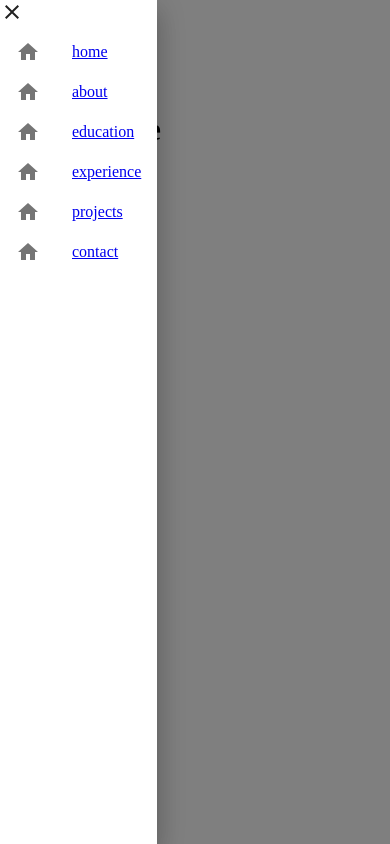
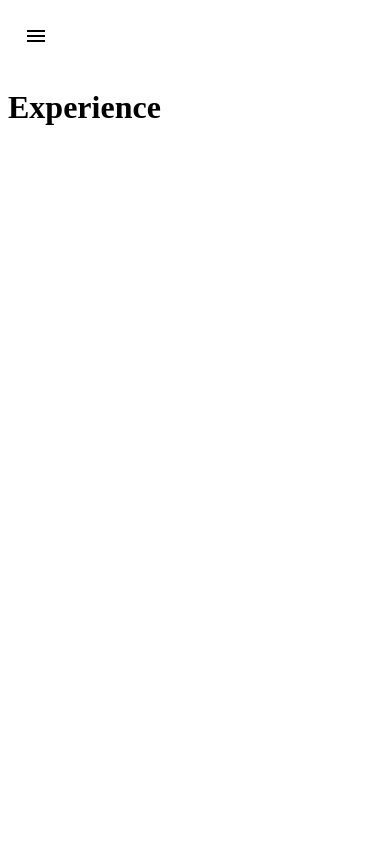
Before and after one commit to muradmalik777/murad, a React (Create React App) app: page /experience in a window 390 px wide. Built offline with nearby package versions, Linux system fonts and the light colour scheme; the HTML template or start-up script is replaced by a standard one.

Commit message:
mobile menu and sidebar designed

```diff
--- a/src/App.js
+++ b/src/App.js
@@ -21,7 +21,7 @@ const App = () => {
     <Router>
       <Grid container className="app">
         <Hidden smUp>
-          <Grid item xs={12}>
+          <Grid item xs={12} p={2}>
               <MobileMenu />
           </Grid>
         </Hidden>
--- a/src/assets/scss/index.scss
+++ b/src/assets/scss/index.scss
@@ -11,11 +11,3 @@ body {
   font-family: 'Roboto-Regular';
   color: #333333;
 }
-.icon{
-  color: #333333;
-  cursor: pointer;
-}
-
-.box{
-  margin: auto;
-}
--- a/src/assets/scss/utils.scss
+++ b/src/assets/scss/utils.scss
@@ -19,6 +19,4 @@
     justify-content: center;
     align-items: center;
 }
-.parent{
-    width: inherit !important;
-}
+ .pointer{cursor: pointer;}
--- a/src/components/MobileMenu/MobileMenu.js
+++ b/src/components/MobileMenu/MobileMenu.js
@@ -1,34 +1,32 @@
 import React, {useState} from 'react';
-import './mobile-menu.scss';
-import {Drawer, List, ListItem, ListItemIcon} from '@material-ui/core';
-import HomeIcon from '@material-ui/icons/Home';
+import './menu.scss';
+import {Box, Drawer, List, ListItem} from '@material-ui/core';
 import {Link} from 'react-router-dom';
 import ClearIcon from '@material-ui/icons/Clear';
 import MenuIcon from '@material-ui/icons/Menu';
 
 
 const MobileMenu = () => {
-    const [drawer, setDrawer] = useState(true)
+    const [drawer, setDrawer] = useState(false)
 
     const showMenu = () => {
         setDrawer(!drawer)
     }
 
     return(
-        <div className="burger">
-            <MenuIcon className="icon burger-btn" onClick={showMenu} />
-            <Drawer anchor={'left'} onClose={showMenu} open={drawer} variant={'temporary'} classes={{paper: 'mobile-menu'}}>
-                <ClearIcon className="icon close-btn" onClick={showMenu} />
+        <Box p={2}>
+            <MenuIcon classes={{root: 'burger-btn pointer'}} onClick={showMenu} />
+            <Drawer anchor={'left'} onClose={showMenu} open={drawer} variant={'temporary'} classes={{paper: 'menu'}}>
+                <ClearIcon classes={{root: 'close-btn pointer'}} onClick={showMenu} />
                 <List>
                     {['home', 'about', 'education', 'experience', 'projects', 'contact'].map((item, index) =>
                         <ListItem key={index} className={'menu-item'}>
-                            <ListItemIcon><HomeIcon className={'icon'}/></ListItemIcon>
-                            <Link to={item === 'home' ? '/' : '/'+item}>{item}</Link>
+                            <Link to={item === 'home' ? '/' : '/'+item} onClick={showMenu}>{item}</Link>
                         </ListItem>
                     )}
                 </List>
             </Drawer>
-        </div>
+        </Box>
     )
 }
 
--- /dev/null
+++ b/src/components/MobileMenu/menu.scss
@@ -0,0 +1,30 @@
+.menu{
+    background-color: #111111 !important;
+    width: 250px;
+    position: relative;
+
+    .close-btn{
+        color: #ffffff;
+        position: absolute;
+        top: 10px;
+        right: 10px;
+    }
+
+    ul{
+        margin-top: 2rem;
+        .menu-item{
+            a{
+                color: #ffffff !important;
+                text-transform: capitalize;
+                font-size: 16px;
+                font-family: 'Roboto-Thin' !important;
+                text-decoration: none;
+                margin: .4rem 0;
+            }
+            .icon{
+                color: #ffffff;
+                font-size: 22px;
+            }
+        }
+    }
+}
--- a/src/components/MobileMenu/mobile-menu.scss
+++ /dev/null
@@ -1,26 +0,0 @@
-.burger{
-    height: 50px;
-    padding: 1rem;
-    .mobile-menu{
-        display: flex;
-        flex-direction: column;
-        justify-content: center;
-        align-items: center;
-        background: #111111 !important;
-        width: 300px;
-
-        .menu-item{
-            a{
-                color: #ffffff;
-                text-transform: capitalize;
-                font-size: 20px;
-                font-family: 'Roboto-Thin' !important;
-                text-decoration: none;
-                margin: .5rem 0;
-            }
-            .icon{
-                color: #ffffff;
-            }
-        }
-    }
-}
--- a/src/components/Sidebar/Sidebar.js
+++ b/src/components/Sidebar/Sidebar.js
@@ -1,22 +1,22 @@
-import React from 'react';
+import React, {Fragment} from 'react';
 import './sidebar.scss';
-import {Grid, Drawer, List, ListItem, ListItemIcon} from '@material-ui/core';
-import HomeIcon from '@material-ui/icons/Home';
+import {Drawer, List, ListItem} from '@material-ui/core';
 import {Link} from 'react-router-dom';
 
 
 const Sidebar = (props) => {
     return(
+        <Fragment>
             <Drawer anchor={'left'} open={true} variant={'permanent'} classes={{paper: 'sidebar', docked: 'parent'}}>
                 <List>
                     {['home', 'about', 'education', 'experience', 'projects', 'contact'].map((item, index) =>
                         <ListItem key={index} className={'menu-item'}>
-                        <ListItemIcon><HomeIcon className={'icon'}/></ListItemIcon>
                             <Link to={item === 'home' ? '/' : '/'+item}>{item}</Link>
                         </ListItem>
                     )}
                 </List>
             </Drawer>
+        </Fragment>
     )
 }
 
--- a/src/pages/Home.js
+++ b/src/pages/Home.js
@@ -1,10 +1,11 @@
 import React from 'react';
+import {Box} from '@material-ui/core';
 
 const Home = () => {
     return (
-        <div className={'home flex-col'}>
+        <Box className={'home'} p={2}>
             <h1>Home</h1>
-        </div>
+        </Box>
     )
 }
 
```
Lines whose indentation alone changed are shown as unchanged.
